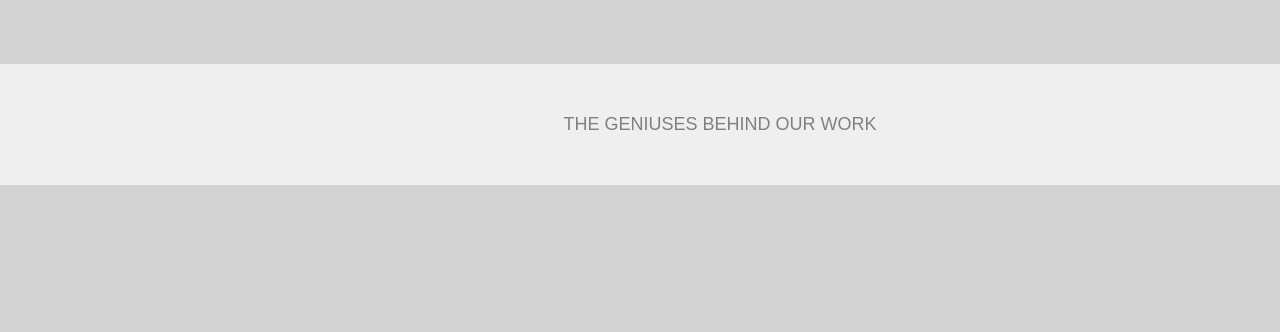
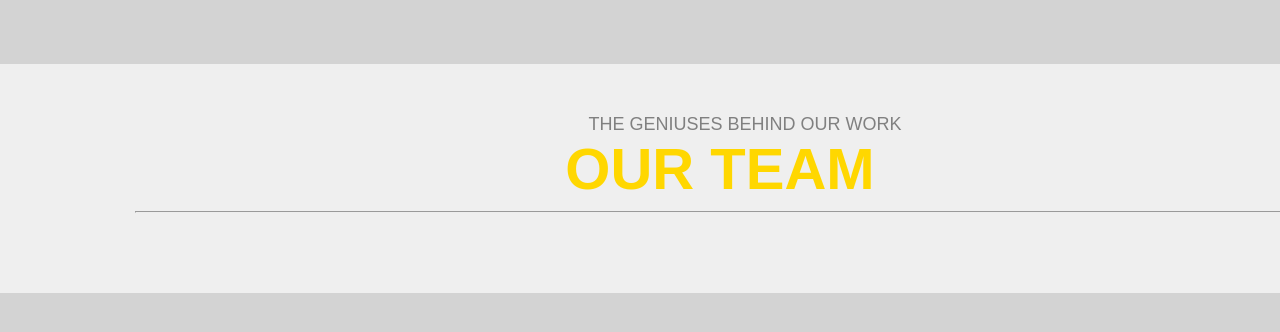
Before and after one commit to victord1971/pre-post-processor, a plain HTML site: page index.html in a window 1280 px wide. Shown: the top 332 px of the page. Drawn offline with Linux system fonts and the light colour scheme.

Commit message:
container11

```diff
--- a/index.html
+++ b/index.html
@@ -9,9 +9,16 @@
 <body>
     <form action="">
       <container>
-        <label for="">
-            THE GENIUSES BEHIND OUR WORK
-        </label>
+        <container>
+          <label for="">
+              THE GENIUSES BEHIND OUR WORK
+          </label>
+          <h1>OUR TEAM</h1>
+          <divider>
+            <hr>
+          </divider>
+        </container>
+
       </container>
     </form>
 </body>
--- a/style.scss
+++ b/style.scss
@@ -1,6 +1,6 @@
 
-$light-gray: rgb(211, 211, 211)
-
+$light-gray: rgb(211, 211, 211);
+$proxy-white: #EFEFEF;
 
 body {
     background-color: $light-gray;
@@ -10,12 +10,12 @@ body {
     margin: 5% auto 5%;
     font-size: 18px;
     font-family: Arial, Helvetica, sans-serif;
-  }
+}
 
 form {
     display: flex;
     flex-direction: column;
-    background-color: #EFEFEF;
+    background-color: $proxy-white;
 
 }
 
@@ -26,8 +26,17 @@ container {
     text-align: center;
 }
 
+section {
+    width: 450px;
+}
+
 label {
     color: gray;
     width: 300px;
 
 }
+h1 {
+    margin: 0;
+    color: gold;
+    font-size: 58px;
+}
```
Also changed, not shown: style.css, 1 other file.
